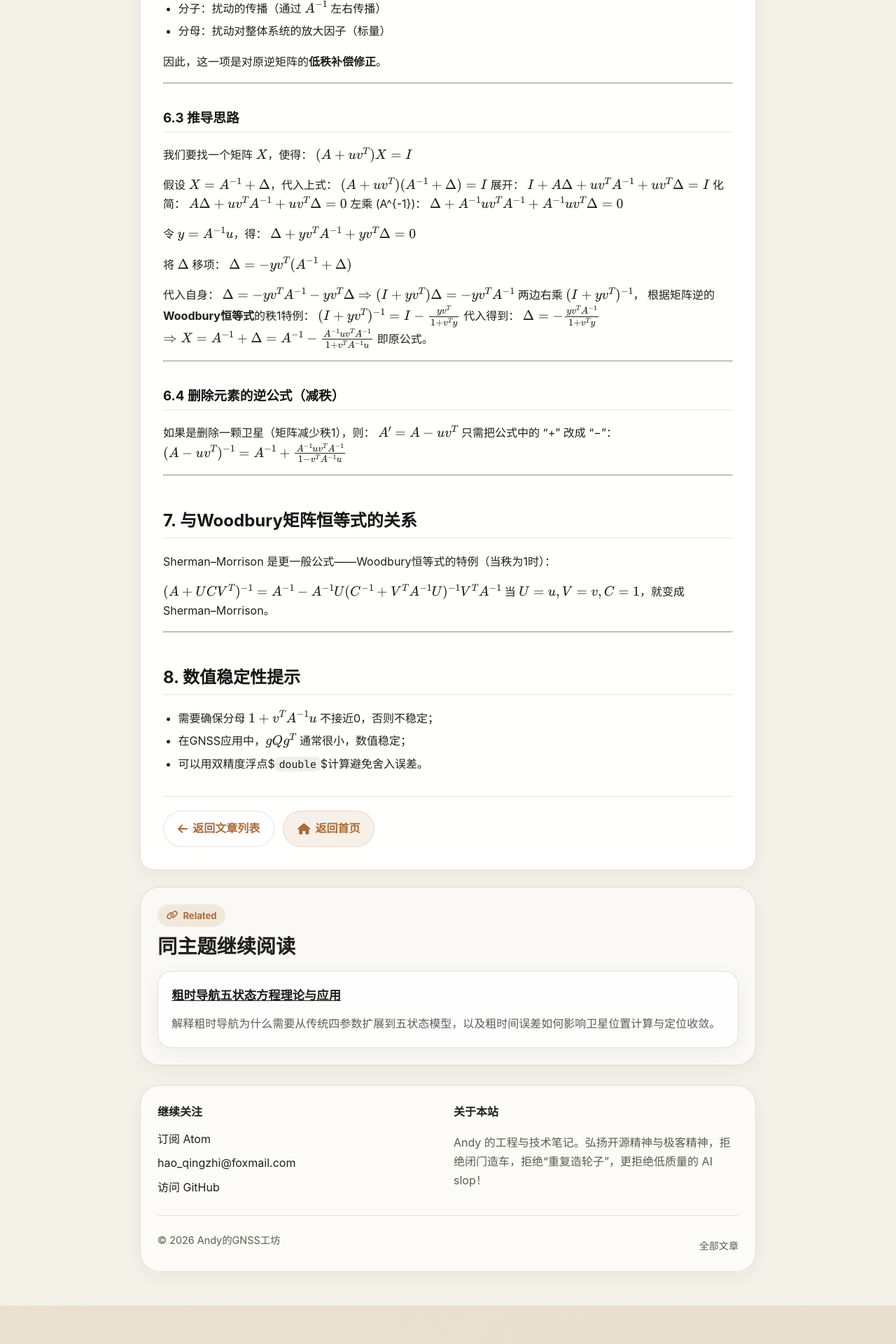
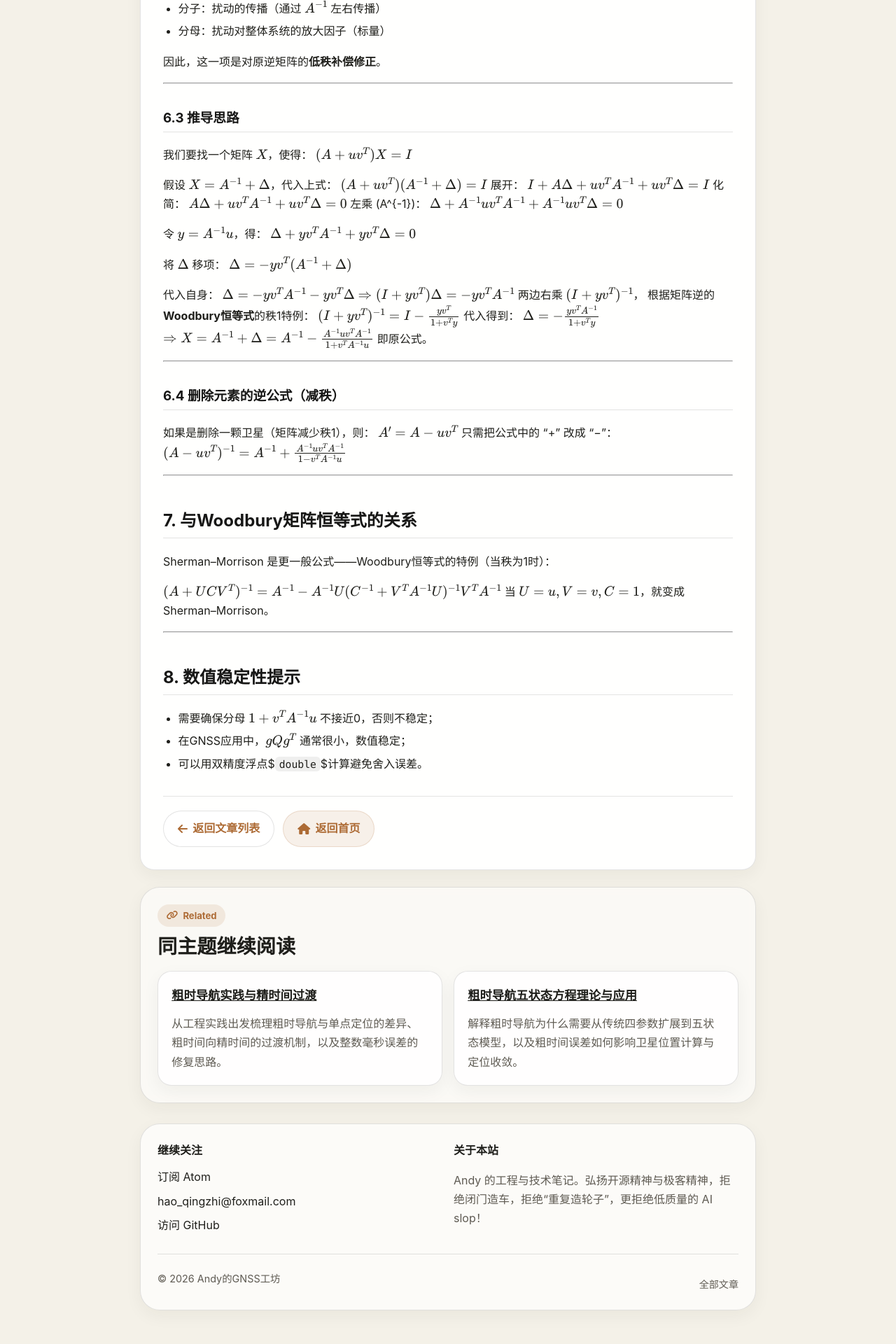
Before and after one commit to shenqislx/gnss-workshop.github.io, a Jekyll site: the page built from _articles/calculate-dop.md, in a window 1280 px wide. Shown: the part 3279-5199 px from the top of the page at 70% size. Built offline with Jekyll 4.4.1, drawn with Linux system fonts in a browser that asks for light colours; before the commit the page ends 5144 px from its top, so only the background shows below that; some of the changed lines change nothing that is shown.

Commit message:
publish coarse time navigation article

````diff
--- /dev/null
+++ b/_articles/draft/coarse-time-navigation-scheme.md
@@ -0,0 +1,156 @@
+---
+title: "粗时导航实践与精时间过渡"
+layout: article
+date: 2026-04-14
+category: "GNSS定位算法"
+author: "Andy"
+summary: "从工程实践出发梳理粗时导航与单点定位的差异、粗时间向精时间的过渡机制，以及整数毫秒误差的修复思路。"
+---
+
+*——之前写过一篇介绍粗时导航的推文，《粗时导航五状态方程理论与应用》，从数学公式出发介绍了其理论模型与定位原理。
+在后来的接收机工作实践中，我发现还有一些细节没有在文章中提及，或者说没有讲清楚。于是我准备从实践中遇到的问题触发，重新介绍一下粗时导航。*
+
+# 1. 粗时导航与单点定位
+
+一起回溯一下接收机从冷启动开始获取时间的流程，对比粗时导航与常规的单点定位的区别：
+
+## 1.1 单点定位 SPP(Standalone Point Positioning)
+
+- 首先逐个卫星获取卫星发射时间 $T_{tx}$, 通过帧同步 Frame Sync，获取 Bit 级别精度的周内时 TOW（Time of Week）
+- 初始化接收机时间 $T_{rx}$
+- 计算伪距 $Pr = T_{rx} - T_{tx}$
+- 通过 LSQ 解算接收机钟差 CB ，修正得到精确的 $T_{rx}$
+
+## 1.2 粗时导航 CTN(Coarse Time Navigation)
+
+- 基于概略时间、概略位置和星历数据的辅助，通过卫星间的几何关系构建初始 $Pr$
+- 引入第五个状态量粗时间误差 $\Delta T$，通过 LSQ 解算 CB 和 $\Delta T$，修正 $T_{rx}$。
+- 需要注意，CTN Fix 修正后的 $T_{rx}$ 以及 $T_{tx}$ 大概率仍然是有偏的（毫秒量级）。
+
+## 1.3 CTN 后的接收机时间仍有毫秒量级的误差
+
+- 由于参数耦合等原因，CTF 的粗时误差参数解算的精度可能在毫秒级别（相关论文指出，可达到 1~100 ms）。因此即便修正了粗时误差，也不建议把接收机时间用于比特级别的辅助操作。
+- 粗时导航通过约束不同卫星之间的相对位置关系，来实现快速定位。它实现了伪距的精确估计，但接收机时间和卫星发射时间可能存在整数毫秒量级的误差。
+    - 考虑卫星速度 <1 KM/s，发射时刻差了几毫秒，对卫星位置的影响仅在米级，不会影响五状态方程收敛。
+- 对于常规的单点定位四状态方程，需要保证 $T_{tx}$ 的准确性，因为卫星位置的误差会直接影响到定位结果。因此，**在从粗时导航到单点定位的过渡过程中，需要有一个机制来修正 $T_{tx}$**。
+
+在进一步讨论如何修正 $T_{tx}$ 之前，我先给出 CTN 的常用解算方法。
+
+# 2. CTN 算法分类
+
+CTN 的核心任务是在缺少帧同步、无法直接从卫星电文解调 TOW 的情况下，利用**亚毫秒伪距测量值 Sub-ms** 求解位置。一般主要有两种算法方案：
+
+- 方案 I：迭代法（Iterative Process）：源自 Lannelongue & Pablos (1998)，该方法通过迭代应用毫秒修正，使所有测量残差落入 0.5 毫秒的跨度内。
+    - 方案 I 需要多次迭代才能确保模糊度收敛，计算开销较大。
+- 方案 II：闭式解法（Closed-Form Solution）：源自 van Diggelen (2002)，该方法直接通过代数公式计算相对于参考星的整数毫秒修正量 $U_L$，一次性解决毫秒整周模糊度问题。
+    - 方案 II 提供了直接的闭式解公式，能更快速地重建完整伪距。
+- **在大多数实际工程条件下（当用户位置和时间误差导致的几何距离误差小于75 km 时），两种方法在数学模型上是完全等价且一致的**。
+- 建议优先采用 **闭式解法** 进行首次定位，以提高初始化速度和可靠性。
+
+## 2.1 CTN 闭式解法的线性化
+
+CTN 的线性化观测方程为：
+
+$$\Delta \rho = \mathbf{H} \mathbf{x} + \varepsilon$$
+
+其中状态向量 $\mathbf{x} = [\Delta \mathbf{r}, \Delta t, \Delta T]^T$，分别代表位置增量、接收机钟差和粗时误差。设计矩阵 $\mathbf{H}$ 包含卫星视线投影向量及卫星视线方向的速度投影 $-\mathbf{c}$。
+
+## 2.2 CTN 与 SPP 的原理差异
+
+不同于 SPP 的(通过跟卫星数据的同步实现)"绝对定位"，CTN 的定位成功仅意味着解决了卫星间的**相对整数毫秒关系**。
+
+受限于参数耦合和观测噪声，CTN 解算出的粗时误差精度通常在 1~100 ms 之间。
+
+如果系统不切换至精确时间状态，毫秒级的 $T_{tx}$ 偏差将为 SPP 的伪距观测引入米级的卫星轨道误差，每个观测的大小各不相同且容易造成累积的位置误差。
+
+如果我们**把 CTN 定位后的 $T_{tx}$ 叫做粗时间，把 SPP 需要的 $T_{tx}$ 叫做精时间**，那么接下来聊聊如何设计一个机制，能够从粗时间丝滑的过渡到精时间。
+
+# 3. 粗时间向精时间的转换
+
+首先需要解决的问题是，在 CTN 定位后，在修正可能的毫秒误差之前，如何维护可靠的伪距来支持后续的定位校准过程。
+
+对于常规 SPP 流程，接收机一般通过维护 $T_{tx}$ 来更新伪距。
+
+与之不同，**在 CTN 粗时间向精时间的转换阶段，应维护伪距 $Pr_{ct}$ 本身而非发射时间 $T_{tx}$**。
+
+- **$Pr_{ct}$ 的维护**：保持 CTN 确定的相对整数毫秒偏移 $\Delta N$，结合基带跟踪的码相位部分 $\phi$，重建完整伪距 $Pr_{ct} = \Delta N \times 10^{-3} + \phi$。直接使用带偏的 $T_{rx}$ 迭代反推 $T_{tx}$ 是不可靠的，因为这会将伪距完全视为时间量，忽略了其几何属性。
+- **新上卫星的 $Pr_{ct}$ 构建**：新跟踪上的卫星没有历史信息，需要重新构建跟参考星的相对整数毫秒关系，可采用闭式解法中相同的方法构造 $Pr_{ct}$
+
+## 3.1 将 $Pr_{ct}$ 转换为精确伪距 $Pr$
+
+类似常规定位校准 $T_{rx}$ 的流程，粗时间向精确时间的转换，也是通过补偿 $Pr$ 和修正 $T_{rx}$，利用 LSQ 解算校准精确的 $T_{rx}$ 的。
+
+- 状态机分离：$Pr$ 和 $Pr_{ct}$ 复用相同的数据结构却有着完全不同的计算方式，因此一定要设计不同的状态机，一旦完成转换，立即切换状态，确保计算流程隔离。
+- 外部辅助：CTN 解算收敛的前提是 $Pr_{ct}$ 非常接近真实 $Pr$（即便时间有偏），因此 CTN 是永远无法靠自己修正时间的。需要从外部寻找辅助手段，修正毫秒误差。
+
+## 3.2 整数毫秒误差修复方案
+
+在 $T_{rx}$ 存在毫秒误差的情况下，由于几何不变性，$T_{tx}$ 也一定存在相同的误差。因此，可以利用卫星的同步过程——帧同步/位同步来解决这一问题。
+
+建立修正机制：
+- **利用位同步**：位同步很快，一般可以在 1 秒内完成，可以检测并校正 $Bit\_Length/2$ 以内的整数毫秒误差。但是对于更大的毫秒误差就无能为力了。
+    - 对于 GPSL1 电文比特单位是 20 ms，因此位同步无法修正 10 ms 以上的毫秒误差。
+- **利用帧同步**：这是最彻底（唯一可靠）的修复手段。帧同步能提供至少 week 以下级别的时间精度，用来修正毫秒偏差绰绰有余。然而，帧同步一般比位同步慢很多，难以即时修正。
+    - 以 GPSL1 为例，一般在冷启动后 6 秒内才可以完成帧同步，一般作为保底方案。
+
+## 3.3 $Pr$ 和 $Pr_{ct}$ 的状态机示例
+```mermaid
+    flowchart TD
+    %% Define Nodes
+    Start((Start))
+    EndNode((END))
+
+    CheckFrameSync{FRAME_SYNC?}
+    CalcPrTow[用 tow 计算伪距 pr]
+    CheckCtfPredict{CTF_PREDICT?}
+    CorrectIntMs[利用帧同步修正整数毫秒<br/>clear CTF_PREDICT]
+
+    CheckCtfFixed{CTF fixed?}
+    CheckRefOrPrev{pr_ref valid<br/>or CTF_PREDICT?}
+    PredictCtf[利用整数毫秒偏差预测伪距<br/>CTF_PREDICT]
+    SubMsPr1[亚毫秒伪距 CTF_PR]
+
+    CheckPrecond{CTF 前置条件?}
+    SubMsPr2[亚毫秒伪距 CTF_PR]
+
+    %% Flow Logic
+    Start --> CheckFrameSync
+
+    %% Branch: FRAME_SYNC -- Yes
+    CheckFrameSync -- Yes --> CalcPrTow
+    CalcPrTow --> CheckCtfPredict
+    CheckCtfPredict -- Yes --> CorrectIntMs
+    CorrectIntMs --> EndNode
+    CheckCtfPredict -- No --> EndNode
+
+    %% Branch: FRAME_SYNC -- No
+    CheckFrameSync -- No --> CheckCtfFixed
+
+    %% Branch: CTF fixed -- Yes
+    CheckCtfFixed -- Yes --> CheckRefOrPrev
+    CheckRefOrPrev -- Yes --> PredictCtf
+    PredictCtf --> EndNode
+    CheckRefOrPrev -- No --> SubMsPr1
+    SubMsPr1 --> EndNode
+
+    %% Branch: CTF fixed -- No
+    CheckCtfFixed -- No --> CheckPrecond
+    CheckPrecond -- Yes --> SubMsPr2
+    SubMsPr2 --> EndNode
+    CheckPrecond -- No --> EndNode
+```
+
+# 4. 实践避坑 Takeaway
+
+理论归理论，实践归实践。最后分享几个在实际开发过程中，我遇到的“陷阱”：
+
+- **预测伪距的修正量导致的继承错误**：
+    - 背景：为了节约 RAM 资源，对 $Pr_{ct}$ 和 $Pr$ 使用同一个变量维护。CTN 首次定位后，为了校准 $T_{rx}$ ，需要提前对 $Pr_{ct}$ 补偿公共时钟调整量。
+    - 问题：在粗时间向精时间的转换期间，直接使用了用于补偿公共时钟调整量的 $Pr_{ct}$ 计算 $\Delta N$ ，导致时钟调整量被错误继承，后续历元被引入持续的毫秒误差。
+    - 方案：应采用“解算前修正，解算后回退”的机制，在时钟调整后对 $Pr_{ct}$ 进行回退。
+- **粗时间维护逻辑的独立性**：
+    - 问题：尝试将 CTN 的有偏时间直接混入常规 SPP 定位的时间维护逻辑，导致逻辑矛盾。
+    - 方案：针对 CTN 另设一套独立的时间（伪距）维护逻辑，直到毫秒误差被修正。
+- **Doppler 变化率检测的局限性**：
+    - 问题：多普勒后验残差对于发射时刻的毫秒误差(相比伪距)更加敏感，尝试通过最小二乘法求解 Doppler 变化率来修复毫秒误差。
+    - 方案：实测表明该方法极不稳定，尤其是 10 ms 以内的误差几乎无法通过此手段精确检测，不建议作为修复方案。
--- a/_layouts/article.html
+++ b/_layouts/article.html
@@ -43,6 +43,48 @@
     </script>
     <script src="https://polyfill.io/v3/polyfill.min.js?features=es6"></script>
     <script id="MathJax-script" async src="https://cdn.jsdelivr.net/npm/mathjax@3/es5/tex-mml-chtml.js"></script>
+    <script type="module">
+      document.addEventListener('DOMContentLoaded', async function () {
+        const mermaidBlocks = Array.from(document.querySelectorAll('.article-prose pre code')).filter(function (code) {
+          const classNames = [
+            code.className,
+            code.parentElement ? code.parentElement.className : '',
+            code.closest('.highlighter-rouge') ? code.closest('.highlighter-rouge').className : ''
+          ].join(' ');
+          return /\blanguage-mermaid\b|\bmermaid\b/.test(classNames);
+        });
+
+        if (!mermaidBlocks.length) {
+          return;
+        }
+
+        try {
+          const { default: mermaid } = await import('https://cdn.jsdelivr.net/npm/mermaid@11/dist/mermaid.esm.min.mjs');
+          mermaid.initialize({
+            startOnLoad: false,
+            securityLevel: 'loose',
+            flowchart: {
+              htmlLabels: true
+            }
+          });
+
+          const nodes = mermaidBlocks.map(function (code) {
+            const source = code.textContent.replace(/\s+$/, '');
+            const container = document.createElement('div');
+            container.className = 'mermaid';
+            container.textContent = source;
+
+            const wrapper = code.closest('.highlighter-rouge') || code.closest('pre');
+            wrapper.replaceWith(container);
+            return container;
+          });
+
+          await mermaid.run({ nodes: nodes });
+        } catch (error) {
+          console.error('Failed to render Mermaid diagrams.', error);
+        }
+      });
+    </script>
 </head>
 <body>
     {% assign related_articles = site.articles | where: "category", page.category | sort: "date" | reverse %}
--- a/assets/css/site.css
+++ b/assets/css/site.css
@@ -1141,6 +1141,22 @@ a {
     color: inherit;
 }
 
+.article-prose .mermaid {
+    margin: 1.5rem 0;
+    padding: 1rem;
+    border: 1px solid var(--line);
+    border-radius: var(--radius-md);
+    background: var(--bg-soft);
+    overflow-x: auto;
+}
+
+.article-prose .mermaid svg {
+    display: block;
+    max-width: 100%;
+    height: auto;
+    margin: 0 auto;
+}
+
 @keyframes hero-page-turn {
     0%,
     28%,
````
